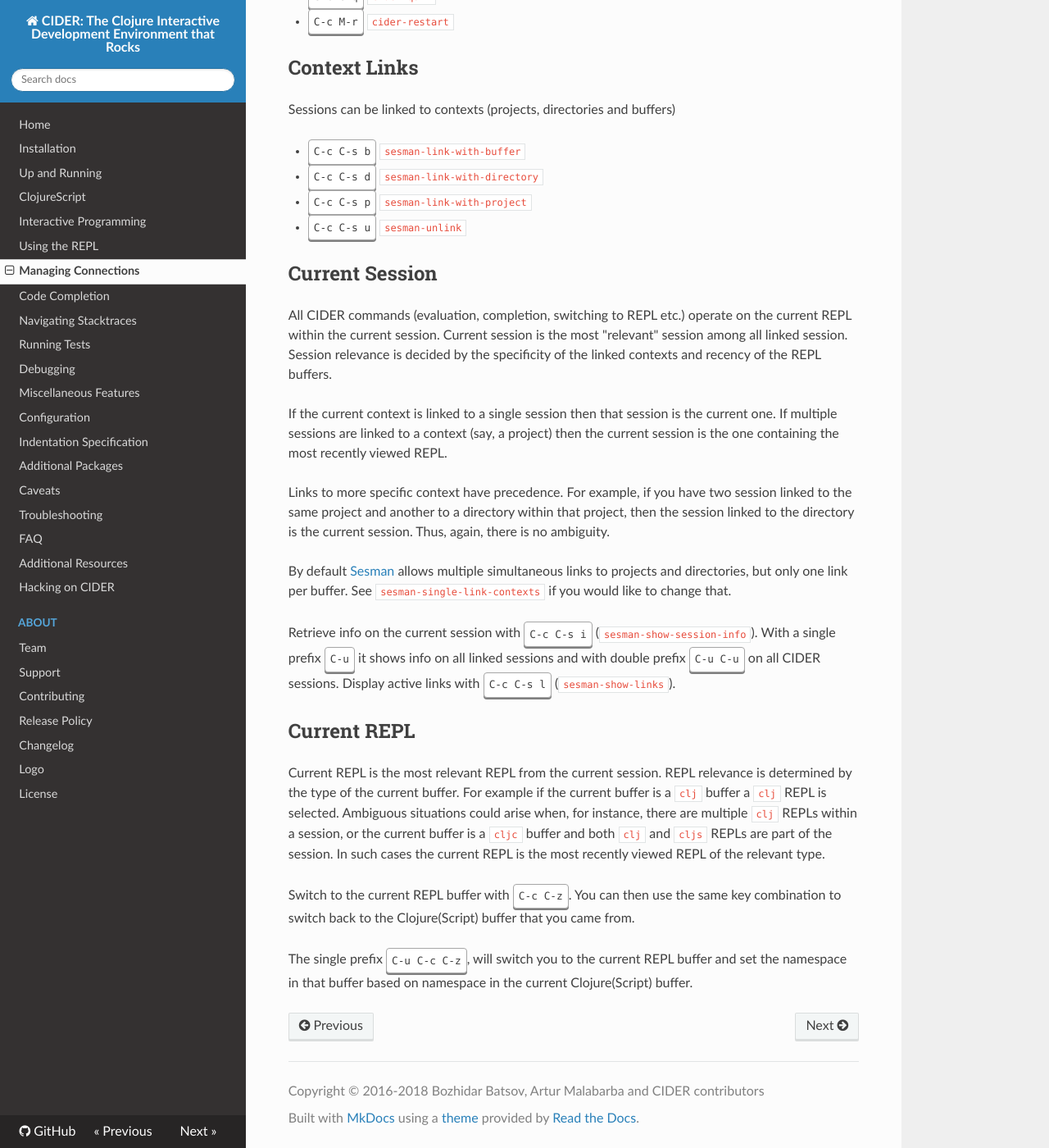
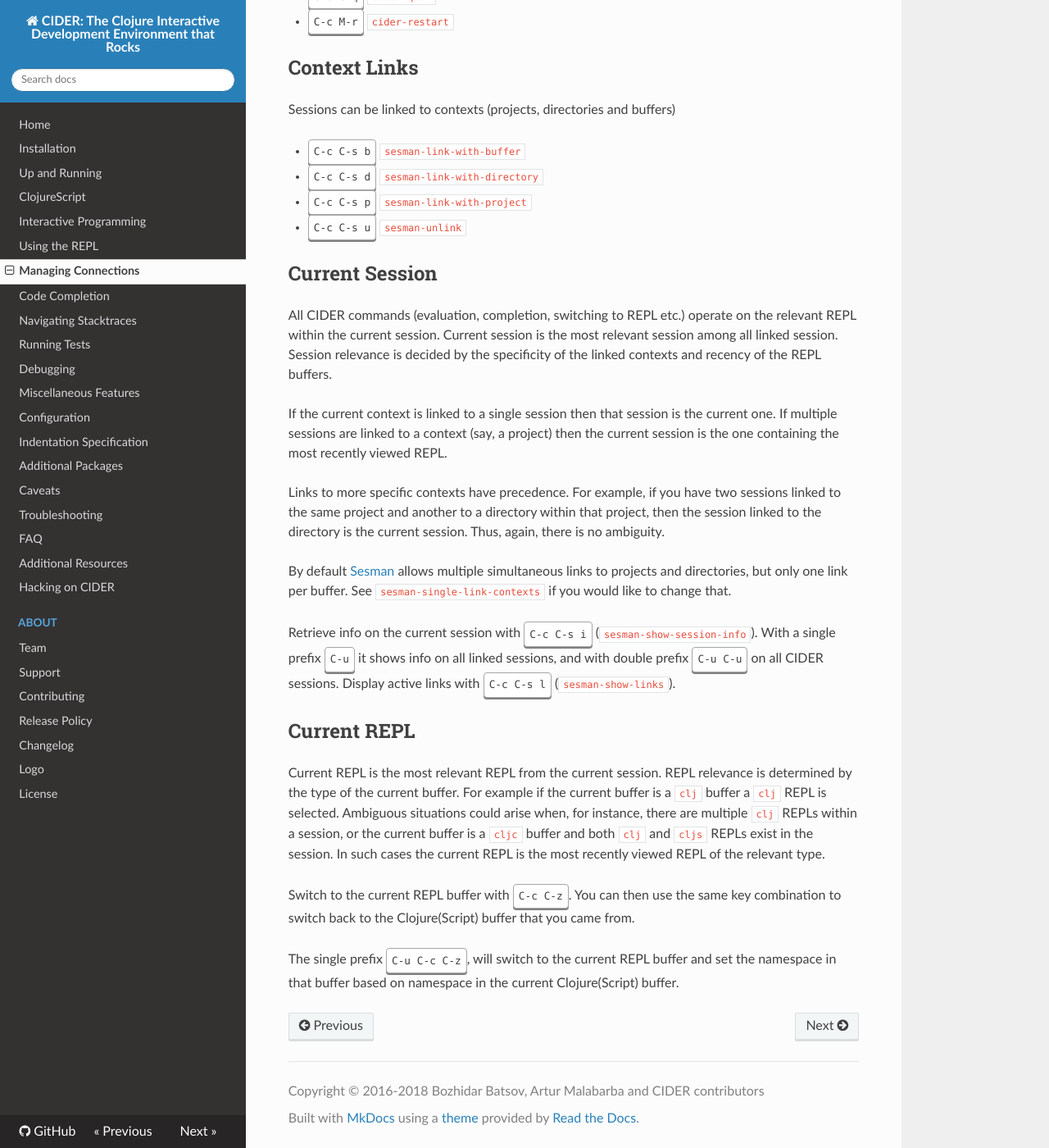
Before and after one commit to clojure-emacs/cider, an MkDocs documentation site: the page built from doc/managing_connections.md, in a window 1280 px wide and 1400 px high, scrolled down 970 px. Shown: the whole window at 82% size. Built offline with MkDocs 1.6.1, drawn with Linux system fonts in a browser that asks for light colours; nearby versions of some CDN libraries; old or Windows-style settings are respelled for this version of MkDocs; some of the changed text lies outside the part shown.

Commit message:
Fix a few typos and grammar

```diff
--- a/doc/managing_connections.md
+++ b/doc/managing_connections.md
@@ -48,16 +48,16 @@
 ## Current Session
 
 All CIDER commands (evaluation, completion, switching to REPL etc.) operate on
-the current REPL within the current session. Current session is the most
-"relevant" session among all linked session. Session relevance is decided by the
+the relevant REPL within the current session. Current session is the most
+relevant session among all linked session. Session relevance is decided by the
 specificity of the linked contexts and recency of the REPL buffers.
 
 If the current context is linked to a single session then that session is the
 current one. If multiple sessions are linked to a context (say, a project) then
 the current session is the one containing the most recently viewed REPL.
 
-Links to more specific context have precedence. For example, if you have two
-session linked to the same project and another to a directory within that
+Links to more specific contexts have precedence. For example, if you have two
+sessions linked to the same project and another to a directory within that
 project, then the session linked to the directory is the current session. Thus,
 again, there is no ambiguity.
 
@@ -67,7 +67,7 @@
 
 Retrieve info on the current session with <kbd>C-c C-s i</kbd>
 (`sesman-show-session-info`). With a single prefix <kbd>C-u</kbd> it shows info
-on all linked sessions and with double prefix <kbd>C-u C-u</kbd> on all CIDER
+on all linked sessions, and with double prefix <kbd>C-u C-u</kbd> on all CIDER
 sessions. Display active links with <kbd>C-c C-s l</kbd> (`sesman-show-links`).
 
 
@@ -77,16 +77,16 @@
 is determined by the type of the current buffer. For example if the current
 buffer is a `clj` buffer a `clj` REPL is selected. Ambiguous situations could
 arise when, for instance, there are multiple `clj` REPLs within a session, or
-the current buffer is a `cljc` buffer and both `clj` and `cljs` REPLs are part
-of the session. In such cases the current REPL is the most recently viewed REPL
-of the relevant type.
+the current buffer is a `cljc` buffer and both `clj` and `cljs` REPLs exist in
+the session. In such cases the current REPL is the most recently viewed REPL of
+the relevant type.
 
 Switch to the current REPL buffer with <kbd>C-c C-z</kbd>. You can then use the
 same key combination to switch back to the Clojure(Script) buffer that you came
 from.
 
-The single prefix <kbd>C-u C-c C-z</kbd>, will switch you to the current REPL
-buffer and set the namespace in that buffer based on namespace in the current
+The single prefix <kbd>C-u C-c C-z</kbd>, will switch to the current REPL buffer
+and set the namespace in that buffer based on namespace in the current
 Clojure(Script) buffer.
 
 
```
Also changed, not shown: other parts of doc/managing_connections.md (+3 -3 lines), 1 other file.
